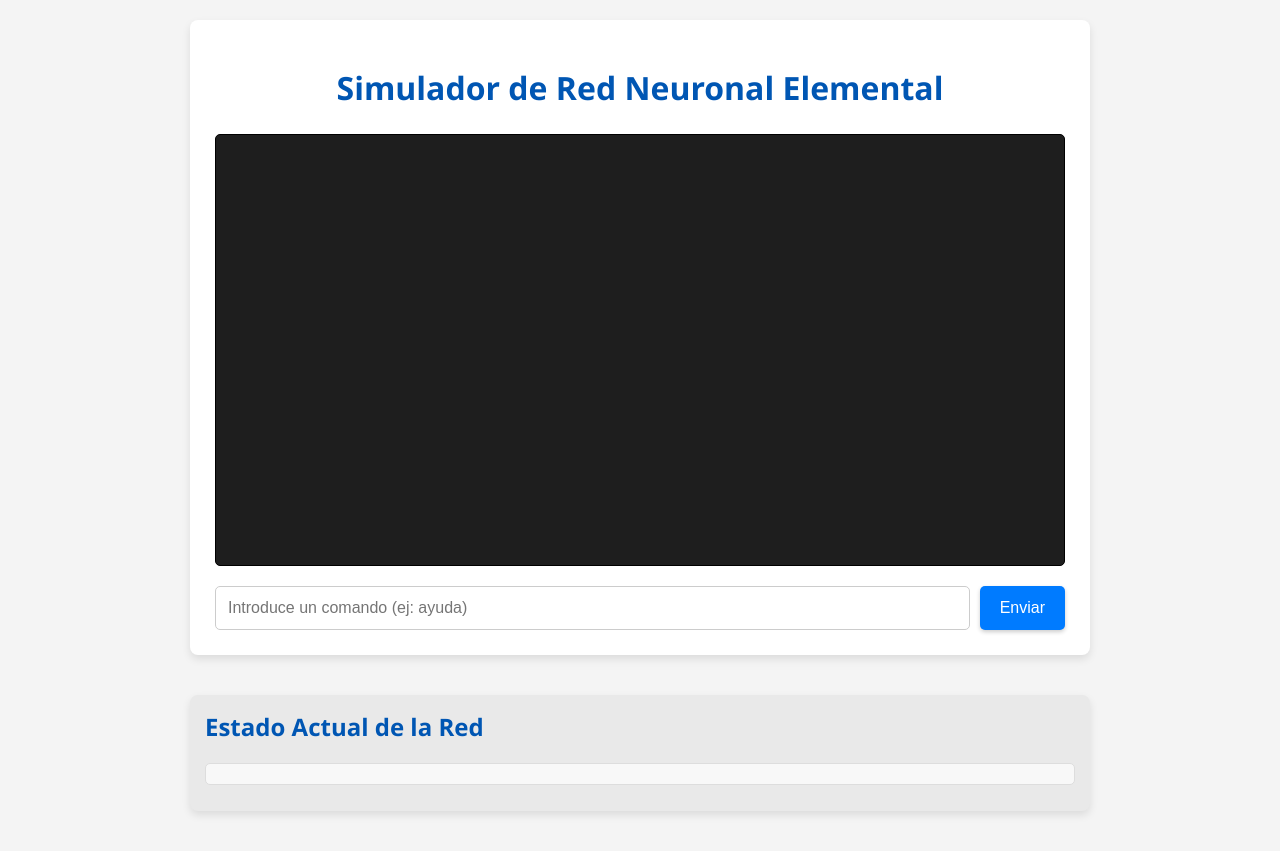
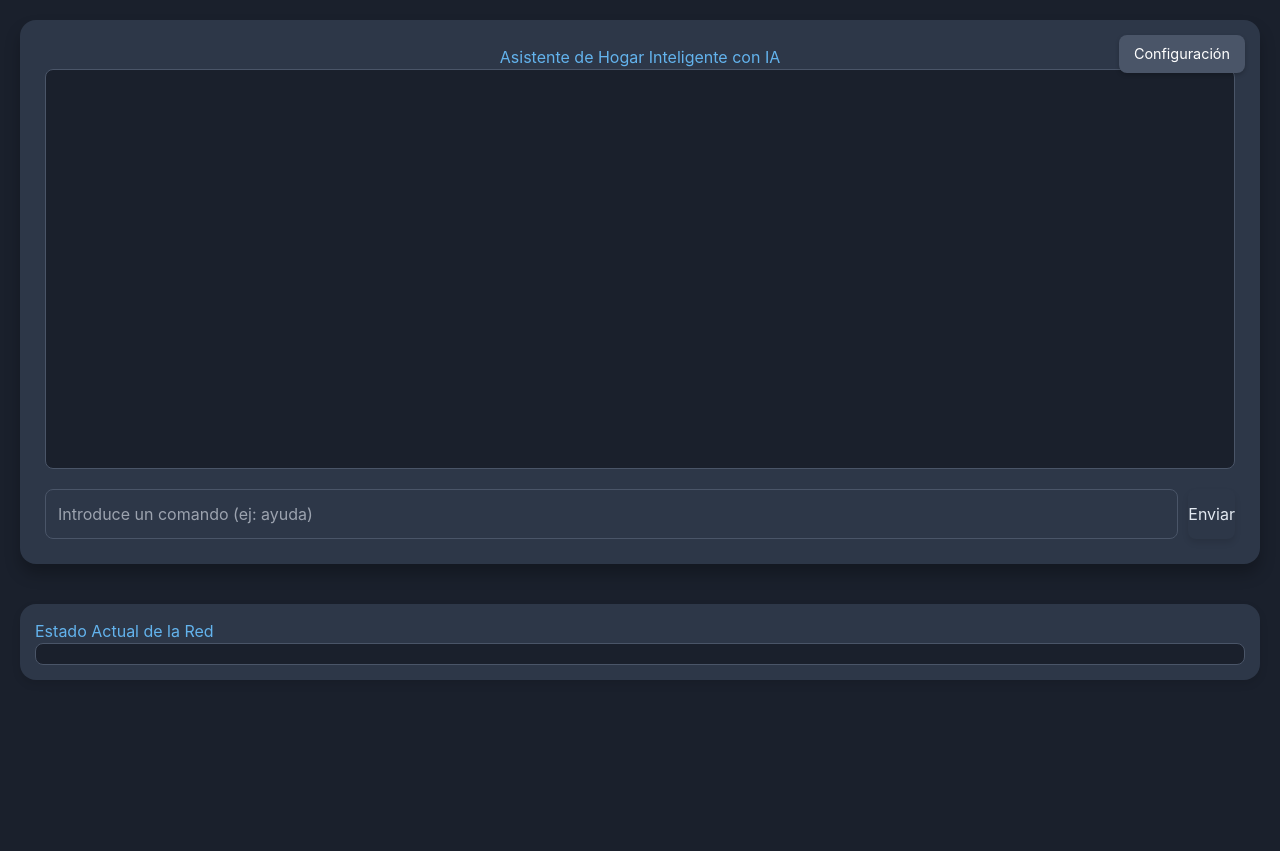
Before and after one commit to leonsuar/Smart-Home-AI, a Flask app: page / in a window 1280 px wide. After the commit the page ends 680 px from the top, so only its background shows below. Run offline with Flask 3, Linux system fonts and the light colour scheme; parts of the project's set-up code (start-up, migrations or seed data) failed here and were passed over; some libraries are stand-ins or nearby versions.

Commit message:
Funciona con mqtt

```diff
--- a/main_app/app.py
+++ b/main_app/app.py
@@ -3,6 +3,7 @@
 import os
 import time
 import logging
+import json
 
 logging.basicConfig(level=logging.INFO, format='%(asctime)s - %(levelname)s - %(message)s')
 
@@ -13,11 +14,17 @@
 
 app = Flask(__name__)
 
-MQTT_BROKER_ADDRESS = os.getenv("MQTT_BROKER_ADDRESS", "localhost")
-MQTT_BROKER_PORT = int(os.getenv("MQTT_BROKER_PORT", 1883))
-MQTT_USERNAME = os.getenv("MQTT_USERNAME", "homeassistant_mqtt_user")
-MQTT_PASSWORD = os.getenv("MQTT_PASSWORD", "homeassistant_mqtt_password")
-GEMINI_API_KEY = os.getenv("GEMINI_API_KEY", "")
+CONFIG_FILE_PATH = './knowledge/config.json'
+
+# Variables globales para la configuración, inicializadas con valores por defecto
+current_config = {
+    "mqtt_broker_address": "localhost",
+    "mqtt_broker_port": 1883,
+    "mqtt_username": "homeassistant_mqtt_user",
+    "mqtt_password": "homeassistant_mqtt_password",
+    "ml_server_ip": "127.0.0.1",
+    "gemini_api_key": ""
+}
 
 mqtt_client_global = None
 home_assistant_api_global = None
@@ -25,21 +32,72 @@
 
 pending_saves = {}
 
+def load_configuration():
+    """
+    Carga la configuración desde el archivo JSON persistente.
+    Si el archivo no existe o está vacío/corrupto, usa las variables de entorno
+    y los valores por defecto. Los valores del archivo tienen prioridad.
+    """
+    global current_config
+
+    if not os.path.exists('./knowledge'):
+        os.makedirs('./knowledge')
+        logging.info("Directorio './knowledge' creado para configuración.")
+
+    # Primero, intentar cargar desde el archivo de configuración
+    config_from_file = {}
+    if os.path.exists(CONFIG_FILE_PATH) and os.path.getsize(CONFIG_FILE_PATH) > 0:
+        try:
+            with open(CONFIG_FILE_PATH, 'r') as f:
+                config_from_file = json.load(f)
+                logging.info(f"Configuración cargada desde '{CONFIG_FILE_PATH}'.")
+        except json.JSONDecodeError as e:
+            logging.error(f"Error al decodificar JSON de configuración '{CONFIG_FILE_PATH}': {e}. Se ignorará el archivo corrupto.")
+            os.rename(CONFIG_FILE_PATH, CONFIG_FILE_PATH + ".bak") # Renombrar archivo corrupto
+    else:
+        logging.info(f"No se encontró '{CONFIG_FILE_PATH}' o está vacío. Se usarán valores por defecto y variables de entorno.")
+
+    # Actualizar current_config con valores por defecto (si no están en el archivo)
+    current_config.update(config_from_file)
+
+    # Luego, aplicar variables de entorno como valores por defecto si no están ya definidos
+    # Esto significa que las variables de entorno solo se usarán si NO hay un valor
+    # en el archivo de configuración o si el archivo no existe.
+    current_config["mqtt_broker_address"] = os.getenv("MQTT_BROKER_ADDRESS", current_config.get("mqtt_broker_address", "localhost"))
+    current_config["mqtt_broker_port"] = int(os.getenv("MQTT_BROKER_PORT", current_config.get("mqtt_broker_port", 1883)))
+    current_config["mqtt_username"] = os.getenv("MQTT_USERNAME", current_config.get("mqtt_username", "homeassistant_mqtt_user"))
+    current_config["mqtt_password"] = os.getenv("MQTT_PASSWORD", current_config.get("mqtt_password", "homeassistant_mqtt_password"))
+    current_config["ml_server_ip"] = os.getenv("ML_SERVER_INTERNAL_IP", current_config.get("ml_server_ip", "127.0.0.1"))
+    current_config["gemini_api_key"] = os.getenv("GEMINI_API_KEY", current_config.get("gemini_api_key", "")) # Gemini API Key siempre de ENV
+
+    logging.info(f"Configuración final: {current_config}")
+
+
+def save_configuration():
+    """Guarda la configuración actual en el archivo JSON persistente."""
+    if not os.path.exists('./knowledge'):
+        os.makedirs('./knowledge')
+    # No guardar la clave de Gemini en el archivo por seguridad
+    config_to_save = {k: v for k, v in current_config.items() if k != "gemini_api_key"}
+    with open(CONFIG_FILE_PATH, 'w') as f:
+        json.dump(config_to_save, f, indent=4)
+    logging.info(f"Configuración guardada en '{CONFIG_FILE_PATH}'.")
+
+
 async def initialize_system_async():
-    """
-    Inicializa el cliente MQTT, la API de Home Assistant y la red neuronal.
-    """
     global mqtt_client_global, home_assistant_api_global, red_neuronal_global
 
-    logging.info("Esperando 10 segundos para asegurar que ML Server se inicie completamente...") # ¡NUEVO!
-    await asyncio.sleep(10) # ¡NUEVO! Retardo inicial
+    load_configuration() # Cargar la configuración al inicio
+
+    logging.info("Esperando 10 segundos para asegurar que ML Server se inicie completamente...")
+    await asyncio.sleep(10)
 
     logging.info("Initializing MQTT client...")
     mqtt_client_global = MQTTClient(
-        broker_address=MQTT_BROKER_ADDRESS,
-        port=MQTT_BROKER_PORT,
-        username=MQTT_USERNAME,
-        password=MQTT_PASSWORD
+        broker_address=current_config["mqtt_broker_address"],
+        port=current_config["mqtt_broker_port"],
+        username=current_config["mqtt_username"],
+        password=current_config["mqtt_password"]
     )
     mqtt_client_global.connect()
 
@@ -47,7 +105,11 @@
     home_assistant_api_global = HomeAssistantAPI(mqtt_client_global)
 
     logging.info("Initializing Neuron Network...")
-    red_neuronal_global = RedNeuronal(home_assistant_api=home_assistant_api_global)
+    red_neuronal_global = RedNeuronal(
+        home_assistant_api=home_assistant_api_global,
+        ml_server_ip=current_config["ml_server_ip"],
+        gemini_api_key=current_config["gemini_api_key"]
+    )
     await red_neuronal_global.initialize_network_automatically()
     logging.info("System initialization complete.")
 
@@ -55,6 +117,36 @@
 @app.route('/')
 def index():
     return render_template('index.html')
+
+@app.route('/config')
+def config():
+    return render_template('config.html', config=current_config)
+
+@app.route('/guardar_configuracion', methods=['POST'])
+def guardar_configuracion():
+    global current_config
+    data = request.json
+
+    try:
+        # Actualizar la configuración global con los datos recibidos
+        # Los valores del formulario tienen prioridad sobre los actuales
+        current_config["mqtt_broker_address"] = data.get("mqtt_broker_address", current_config["mqtt_broker_address"])
+        current_config["mqtt_broker_port"] = int(data.get("mqtt_broker_port", current_config["mqtt_broker_port"]))
+        current_config["mqtt_username"] = data.get("mqtt_username", current_config["mqtt_username"])
+        current_config["mqtt_password"] = data.get("mqtt_password", current_config["mqtt_password"])
+        current_config["ml_server_ip"] = data.get("ml_server_ip", current_config["ml_server_ip"])
+
+        save_configuration() # Guardar la configuración actualizada en el archivo
+
+        logging.info("Configuración actualizada y guardada exitosamente.")
+        return jsonify({"status": "success", "message": "Configuración guardada exitosamente. Reinicia el contenedor para aplicar los cambios."}), 200
+    except ValueError as e:
+        logging.error(f"Error de validación al guardar configuración: {e}")
+        return jsonify({"status": "error", "message": f"Error de validación: {e}"}), 400
+    except Exception as e:
+        logging.error(f"Error al guardar configuración: {e}")
+        return jsonify({"status": "error", "message": f"Error interno al guardar la configuración: {e}"}), 500
+
 
 @app.route('/obtener_log')
 async def obtener_log():
@@ -139,6 +231,8 @@
         red_neuronal_global.log_mensaje(f"Temperatura en sala: {payload}°C", tipo="info")
 
 if __name__ == '__main__':
+    load_configuration() # Cargar la configuración al inicio de la aplicación Flask
+
     if not os.path.exists('./knowledge'):
         os.makedirs('./knowledge')
 
--- a/main_app/templates/index.html
+++ b/main_app/templates/index.html
@@ -3,15 +3,28 @@
 <head>
     <meta charset="UTF-8">
     <meta name="viewport" content="width=device-width, initial-scale=1.0">
-    <title>Red Neuronal Interactiva</title>
+    <title>Asistente de Hogar Inteligente con IA</title>
+    <!-- Tailwind CSS CDN -->
+    <script src="https://cdn.tailwindcss.com"></script>
+    <script>
+        tailwind.config = {
+            theme: {
+                extend: {
+                    fontFamily: {
+                        sans: ['Inter', 'sans-serif'],
+                    },
+                }
+            }
+        }
+    </script>
     <style>
         /* Estilos generales del cuerpo */
         body {
-            font-family: 'Segoe UI', Tahoma, Geneva, Verdana, sans-serif;
+            font-family: 'Inter', sans-serif; /* Usar Inter como fuente */
             margin: 0;
             padding: 20px;
-            background-color: #f4f4f4;
-            color: #333;
+            background-color: #1a202c; /* Fondo oscuro */
+            color: #e2e8f0; /* Texto claro */
             display: flex;
             flex-direction: column;
             align-items: center;
@@ -21,32 +34,58 @@
 
         /* Contenedor principal de la aplicación */
         .container {
-            background-color: #fff;
+            background-color: #2d3748; /* Fondo más oscuro para el contenedor */
             padding: 25px;
-            border-radius: 8px;
-            box-shadow: 0 4px 8px rgba(0,0,0,0.1);
+            border-radius: 1rem; /* Bordes más redondeados */
+            box-shadow: 0 10px 15px rgba(0,0,0,0.25); /* Sombra más pronunciada */
             width: 90%;
             max-width: 900px;
             margin-bottom: 20px;
             box-sizing: border-box;
+            position: relative;
         }
 
         /* Título de la aplicación */
         h1 {
-            color: #0056b3;
+            color: #63b3ed; /* Azul claro para el título */
             text-align: center;
             margin-bottom: 25px;
+            font-size: 2.5rem; /* Título más grande */
+            font-weight: bold;
+        }
+
+        /* Estilos del botón de configuración */
+        .config-button {
+            position: absolute;
+            top: 15px;
+            right: 15px;
+            padding: 8px 15px;
+            background-color: #4a5568; /* Gris oscuro */
+            color: white;
+            border: none;
+            border-radius: 0.5rem;
+            cursor: pointer;
+            font-size: 0.9em;
+            transition: background-color 0.2s ease;
+            box-shadow: 0 2px 4px rgba(0,0,0,0.2);
+        }
+        .config-button:hover {
+            background-color: #2d3748;
+        }
+        .config-button:active {
+            background-color: #1a202c;
+            box-shadow: inset 0 1px 3px rgba(0,0,0,0.2);
         }
 
         /* Estilos de la consola de chat */
         #consola {
-            background-color: #1e1e1e;
-            color: #0f0;
-            border: 1px solid #000;
-            height: 400px; /* Altura fija */
-            overflow-y: scroll; /* Habilitar scroll vertical */
+            background-color: #1a202c; /* Fondo de consola muy oscuro */
+            color: #e2e8f0; /* Color de texto por defecto para consola */
+            border: 1px solid #4a5568; /* Borde más sutil */
+            height: 400px;
+            overflow-y: scroll;
             padding: 15px;
-            border-radius: 5px;
+            border-radius: 0.5rem;
             margin-bottom: 20px;
             font-family: 'Courier New', Courier, monospace;
             font-size: 0.9em;
@@ -77,71 +116,76 @@
         #comandoInput {
             flex-grow: 1;
             padding: 12px;
-            border: 1px solid #ccc;
-            border-radius: 5px;
+            border: 1px solid #4a5568; /* Borde oscuro */
+            background-color: #2d3748; /* Fondo oscuro */
+            color: #e2e8f0; /* Texto claro */
+            border-radius: 0.5rem;
             font-size: 1em;
         }
 
         /* Estilos del botón de enviar */
         button {
             padding: 12px 20px;
-            background-color: #007bff;
+            background-color: #4299e1; /* Azul vibrante */
             color: white;
             border: none;
-            border-radius: 5px;
+            border-radius: 0.5rem;
             cursor: pointer;
             font-size: 1em;
             transition: background-color 0.2s ease;
-            box-shadow: 0 2px 4px rgba(0,0,0,0.2);
+            box-shadow: 0 4px 6px rgba(0,0,0,0.1);
         }
         button:hover {
-            background-color: #0056b3;
-            box-shadow: 0 4px 8px rgba(0,0,0,0.2);
+            background-color: #3182ce;
+            box-shadow: 0 6px 10px rgba(0,0,0,0.15);
         }
         button:active {
-            background-color: #004085;
-            box-shadow: inset 0 1px 3px rgba(0,0,0,0.2);
+            background-color: #2b6cb0;
+            box-shadow: inset 0 2px 4px rgba(0,0,0,0.1);
         }
 
         /* Sección de estado de la red */
         .estado-red {
             margin-top: 20px;
             padding: 15px;
-            background-color: #e9e9e9;
-            border-radius: 8px;
+            background-color: #2d3748; /* Fondo oscuro */
+            border-radius: 1rem;
+            box-shadow: 0 4px 8px rgba(0,0,0,0.1);
         }
         .estado-red h2 {
             margin-top: 0;
-            color: #0056b3;
+            color: #63b3ed; /* Azul claro */
         }
         .estado-red pre {
-            background-color: #f8f8f8;
-            border: 1px solid #ddd;
+            background-color: #1a202c; /* Fondo muy oscuro */
+            border: 1px solid #4a5568;
             padding: 10px;
-            border-radius: 5px;
+            border-radius: 0.5rem;
             overflow-x: auto;
             font-size: 0.85em;
             white-space: pre-wrap;
             word-wrap: break-word;
+            color: #e2e8f0; /* Texto claro */
         }
 
         /* Estilos para el área de confirmación */
         #confirmacionGuardado {
             margin-top: 15px;
             padding: 15px;
-            background-color: #e0f7fa; /* Un azul muy claro */
-            border: 1px solid #b2ebf2;
-            border-radius: 8px;
+            background-color: #2a4365; /* Azul oscuro suave */
+            border: 1px solid #4299e1;
+            border-radius: 0.5rem;
             text-align: center;
-            display: none; /* Oculto por defecto */
+            display: none;
             flex-direction: column;
             gap: 10px;
             align-items: center;
+            box-shadow: 0 4px 6px rgba(0,0,0,0.1);
         }
 
         #confirmacionGuardado p {
             margin: 0;
-            color: #00796b; /* Verde oscuro para el texto */
+            color: #a0aec0; /* Gris claro para el texto */
             font-weight: bold;
         }
 
@@ -186,7 +235,8 @@
 </head>
 <body>
     <div class="container">
-        <h1>Simulador de Red Neuronal Elemental</h1>
+        <h1>Asistente de Hogar Inteligente con IA</h1> <!-- ¡NUEVO TÍTULO! -->
+        <button class="config-button" onclick="location.href='/config'">Configuración</button>
         <div id="consola"></div>
         <div class="input-area">
             <input type="text" id="comandoInput" placeholder="Introduce un comando (ej: ayuda)">
@@ -362,8 +410,7 @@
                     mostrarMensaje('Error: Formato de respuesta inesperado del servidor para el log. ¿El servidor está devolviendo HTML?', 'error');
                 }
             } catch (error) {
-                // Solo mostrar un error general de red si no es un problema de 503
-                if (!(error instanceof TypeError && error.message === 'Failed to fetch')) { // Evitar errores de red comunes durante reinicios
+                if (!(error instanceof TypeError && error.message === 'Failed to fetch')) {
                     console.error('ERROR (Frontend): Error en fetch al obtener log:', error);
                     mostrarMensaje('Error de red o procesamiento en el cliente al obtener log.', 'error');
                 } else {
```
Also changed, not shown: other parts of main_app/templates/index.html (+16 -13 lines), core_logic/llm_service.py (+5 -12 lines), core_logic/neuron_network.py (+5 -6 lines), docker-compose.yml (+9 -11 lines), knowledge/config.json (added, +7 -0 lines), main_app/templates/config.html (added, +118 -0 lines), knowledge/network_state.json.
